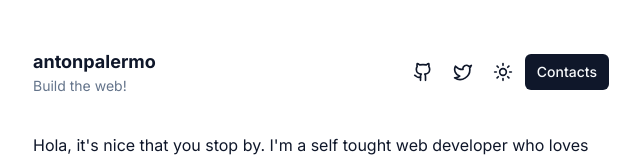
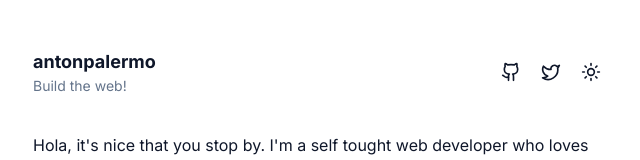
Before and after one commit to antonpalermo/personal, a Next.js app: page / in a window 1280 px wide. Shown: the top 160 px of the page, without its empty margins (319-959 px from the left). Built offline with nearby package versions, Linux system fonts and the light colour scheme.

Commit message:
removed contacts button

```diff
--- a/app/layout.tsx
+++ b/app/layout.tsx
@@ -36,7 +36,6 @@ export default function RootLayout({
               <NavbarContainer>
                 <SocialLinks />
                 <ThemeSelection />
-                <Button size="sm">Contacts</Button>
               </NavbarContainer>
             </nav>
           </div>
```
